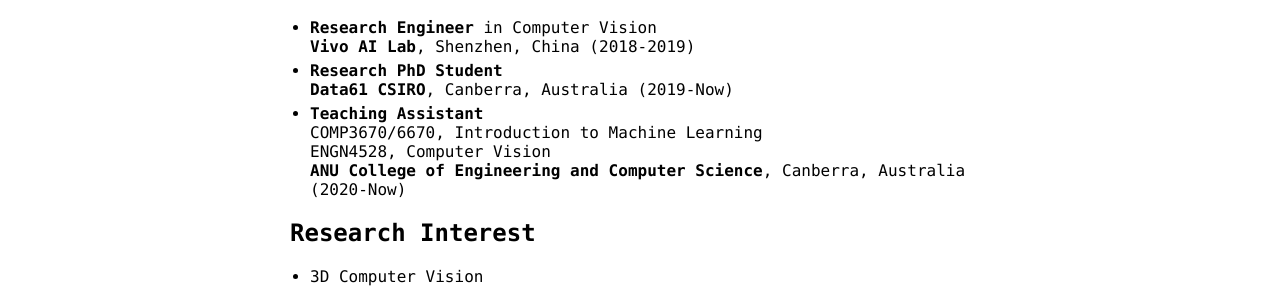
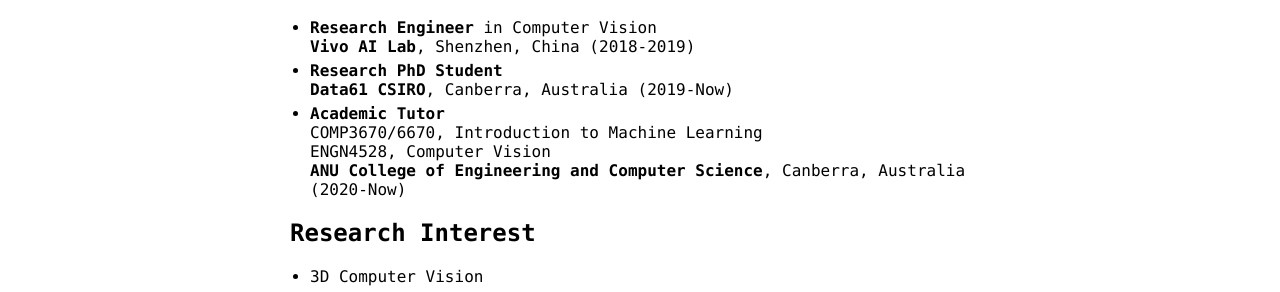
Before and after one commit to ShiQiu0419/ShiQiu0419.github.io, a Jekyll site: the page built from index.md, in a window 1280 px wide. Shown: the part 538-830 px from the top of the page. Built offline with Jekyll 4.4.1, drawn with Linux system fonts in a browser that asks for light colours; our own code applies the rules of GitHub Pages for plain Markdown files.

Commit message:
Update index.md

```diff
--- a/index.md
+++ b/index.md
@@ -22,7 +22,7 @@
 **Vivo AI Lab**, Shenzhen, China (2018-2019)
 * **Research PhD Student**
 **Data61 CSIRO**, Canberra, Australia (2019-Now)
-* **Teaching Assistant**
+* **Academic Tutor**
 COMP3670/6670, Introduction to Machine Learning
 ENGN4528, Computer Vision
 **ANU College of Engineering and Computer Science**, Canberra, Australia (2020-Now)
```
